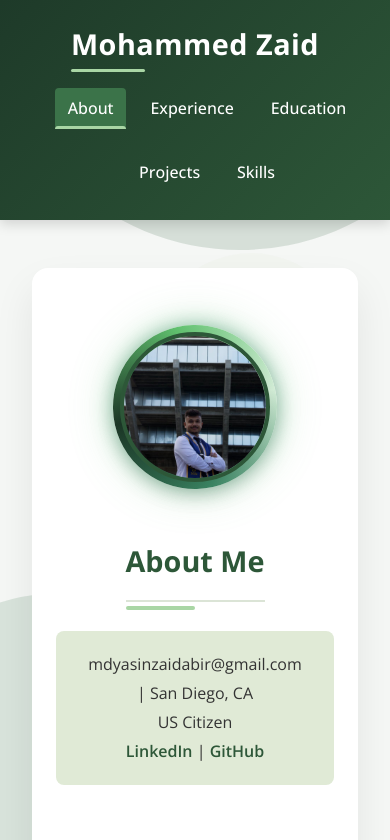
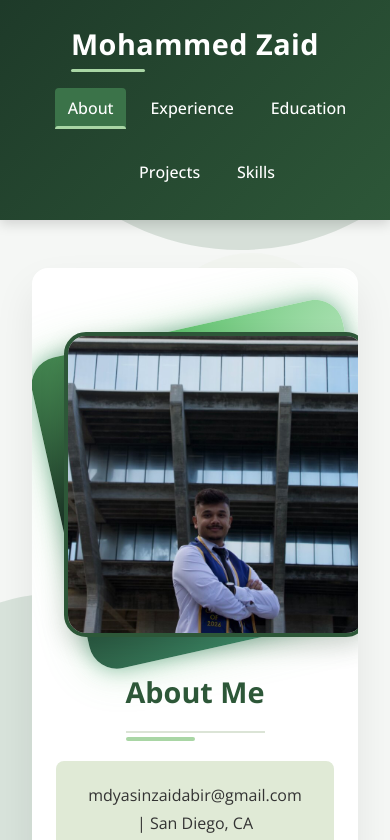
Before and after one commit to mzaid03/PersonalWeb, a React (Create React App) app: page / in a window 390 px wide. Shown: the top 840 px of the page. Built offline with nearby package versions, Linux system fonts and the light colour scheme.

Commit message:
website changes

```diff
--- a/src/App.css
+++ b/src/App.css
@@ -801,14 +801,16 @@
   display: inline-flex;
   align-items: center;
   justify-content: center;
+  flex-shrink: 0;
+  width: clamp(280px, 28vw, 400px);
   transform-origin: center;
 }
 
 .profile-ring {
   position: absolute;
   inset: -7px;
-  border-radius: 50%;
   z-index: 0;
+  border-radius: 28px;
 
   background: conic-gradient(
     from 0deg,
@@ -827,11 +829,19 @@
 .profile-pic {
   position: relative;
   display: block;
+  width: 100%;
+  height: auto;
   z-index: 1;
-  border-radius: 50%;
+  border-radius: 22px;
+  object-fit: cover;
 }
 
-
+@media (max-width: 768px) {
+  .profile-container {
+    width: min(78vw, 310px);
+    margin: 0 auto 2rem;
+  }
+}
 /* Cursor-following background glow */
 
 .App {
```
